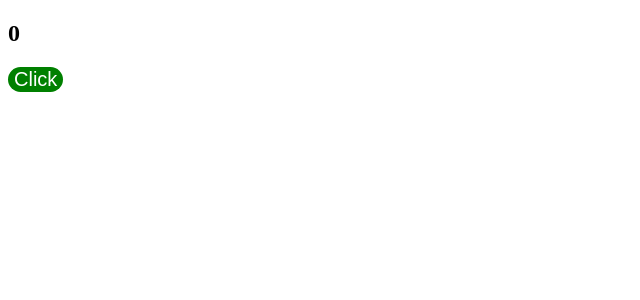
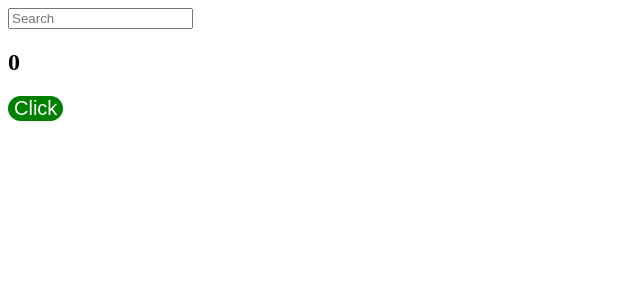
Before and after one commit to sungho-heo/react-first-app, a React (Create React App) app: page / in a window 1280 px wide. Shown: the top 300 px of the page, without its empty margins (0-640 px from the left). Built offline with nearby package versions, Linux system fonts and the light colour scheme.

Commit message:
react useEffect specific conditions [] use

```diff
--- a/src/App.js
+++ b/src/App.js
@@ -3,11 +3,20 @@ import { useState, useEffect } from "react"
 function App() {
   const [counter, setCounter] = useState(0)
   const counterUp = () => setCounter((current) => current + 1)
+  const [word, changeWord] = useState("")
+  const onChange = (event) => changeWord(event.target.value)
   useEffect(() => {
     console.log("이건 한번만 실행이 됩니다.")
   }, [])
+  useEffect(() => {
+    console.log("Change word", word)
+  }, [word])
+  useEffect(() => {
+    console.log("Change count", counter)
+  }, [counter])
   return (
     <div>
+      <input value={word} onChange={onChange} placeholder='Search'></input>
       <h2>{counter}</h2>
       <button className={style.btn} onClick={counterUp}>
         Click
```
